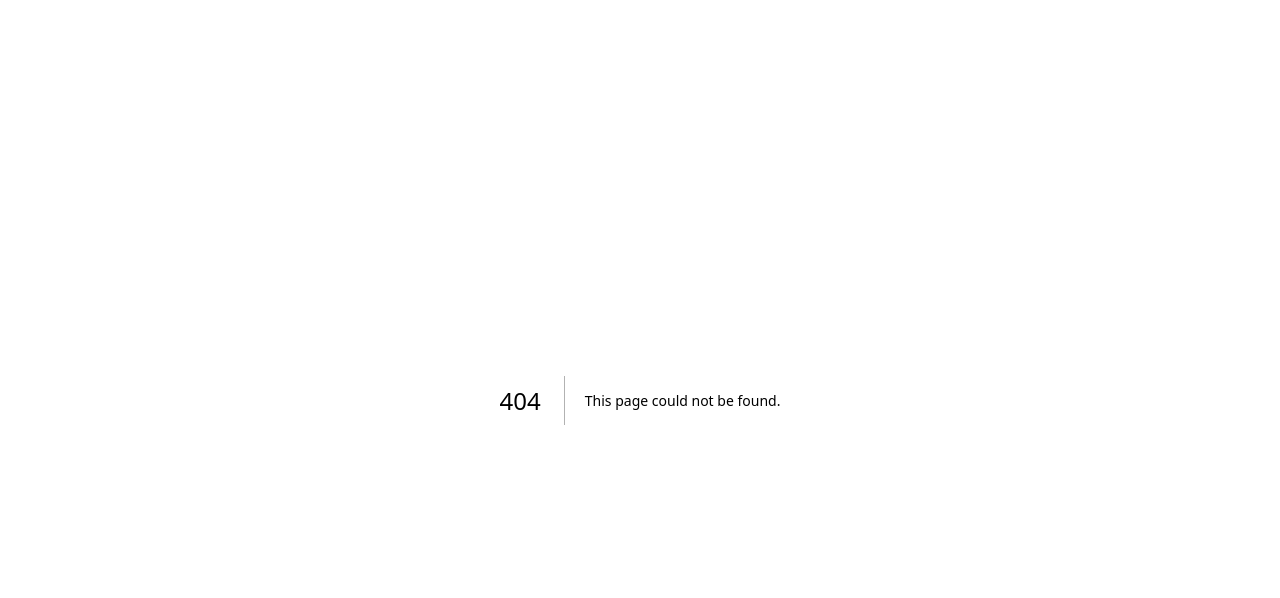
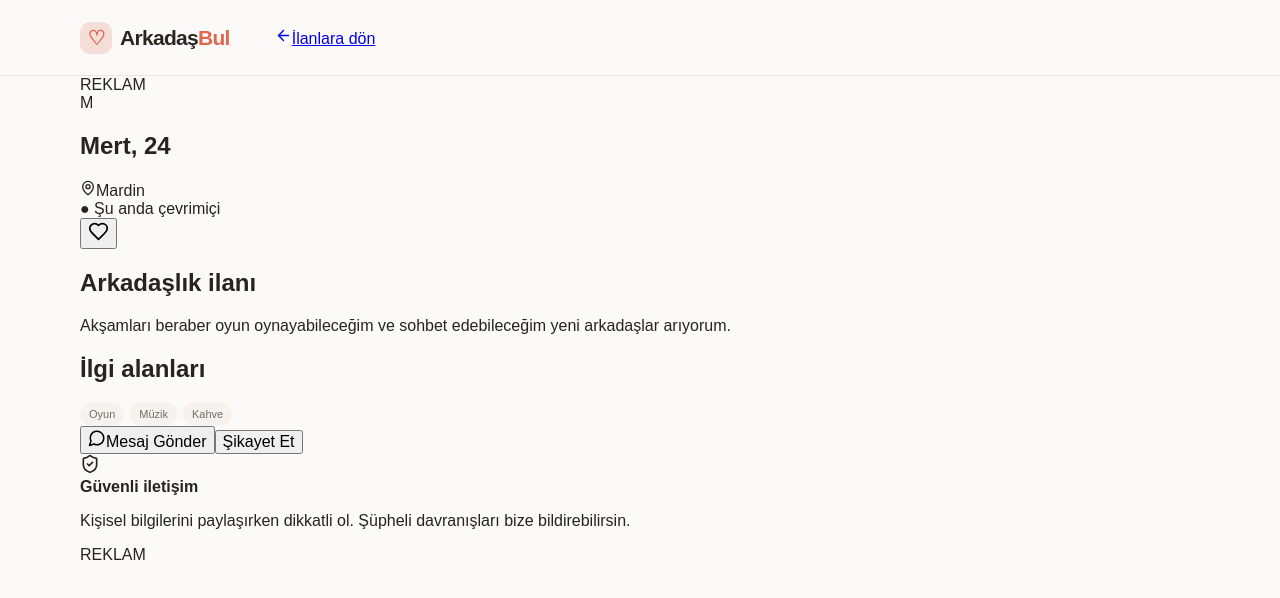
Before and after one commit to bitcoinkazanc/arkadasbul, a Next.js app: page /ilan/1 in a window 1280 px wide. Before the commit this address had no page. Shown: the top 598 px of the page. Built offline with nearby package versions, Linux system fonts and the light colour scheme.

Commit message:
Create app/ilan/[id]/page.js

```diff
--- /dev/null
+++ b/app/ilan/[id]/page.js
@@ -0,0 +1,233 @@
+"use client";
+
+import Link from "next/link";
+import {
+  ArrowLeft,
+  Heart,
+  MapPin,
+  MessageCircle,
+  ShieldCheck
+} from "lucide-react";
+
+const listings = [
+  {
+    id: 1,
+    name: "Mert",
+    age: 24,
+    city: "Mardin",
+    avatar: "M",
+    online: true,
+    tags: ["Oyun", "Müzik", "Kahve"],
+    text: "Akşamları beraber oyun oynayabileceğim ve sohbet edebileceğim yeni arkadaşlar arıyorum."
+  },
+  {
+    id: 2,
+    name: "Elif",
+    age: 22,
+    city: "Diyarbakır",
+    avatar: "E",
+    online: true,
+    tags: ["Sinema", "Kitap", "Gezi"],
+    text: "Hafta sonları yeni yerler keşfetmek ve güzel sohbetler etmek isteyen arkadaşlar arıyorum."
+  },
+  {
+    id: 3,
+    name: "Can",
+    age: 27,
+    city: "Gaziantep",
+    avatar: "C",
+    online: false,
+    tags: ["Spor", "Futbol", "Kahve"],
+    text: "Spor yapmayı ve maç izlemeyi seven kafa dengi insanlarla tanışmak istiyorum."
+  },
+  {
+    id: 4,
+    name: "Zeynep",
+    age: 25,
+    city: "Şanlıurfa",
+    avatar: "Z",
+    online: true,
+    tags: ["Müzik", "Fotoğraf", "Gezi"],
+    text: "Yeni insanlarla tanışıp birlikte fotoğraf çekebileceğim arkadaşlar arıyorum."
+  },
+  {
+    id: 5,
+    name: "Emre",
+    age: 29,
+    city: "Mardin",
+    avatar: "E",
+    online: false,
+    tags: ["Teknoloji", "Oyun", "Film"],
+    text: "Teknoloji ve oyun konuşmayı seven arkadaşlarla tanışmak istiyorum."
+  },
+  {
+    id: 6,
+    name: "Derya",
+    age: 23,
+    city: "Batman",
+    avatar: "D",
+    online: true,
+    tags: ["Dans", "Müzik", "Kahve"],
+    text: "Enerjisi yüksek, birlikte etkinliklere katılabileceğim yeni arkadaşlar arıyorum."
+  },
+  {
+    id: 7,
+    name: "Burak",
+    age: 26,
+    city: "Mardin",
+    avatar: "B",
+    online: true,
+    tags: ["Oyun", "Teknoloji", "Film"],
+    text: "Oyun oynamayı ve teknoloji hakkında konuşmayı seven insanlarla tanışmak istiyorum."
+  },
+  {
+    id: 8,
+    name: "Sena",
+    age: 21,
+    city: "Diyarbakır",
+    avatar: "S",
+    online: false,
+    tags: ["Kahve", "Gezi", "Müzik"],
+    text: "Kahve içip sohbet edebileceğim ve yeni yerler keşfedebileceğim arkadaşlar arıyorum."
+  }
+];
+
+export default function ListingDetail({ params }) {
+  const id = Number(params.id);
+
+  const listing = listings.find((item) => item.id === id);
+
+  if (!listing) {
+    return (
+      <main className="detail-page">
+        <div className="container not-found">
+          <h1>İlan bulunamadı</h1>
+
+          <p>
+            Aradığınız arkadaşlık ilanı mevcut değil veya kaldırılmış
+            olabilir.
+          </p>
+
+          <Link href="/" className="back-button">
+            <ArrowLeft size={17} />
+            İlanlara dön
+          </Link>
+        </div>
+      </main>
+    );
+  }
+
+  return (
+    <main className="detail-page">
+      <header className="header">
+        <div className="container navigation">
+          <Link className="logo" href="/">
+            <span className="logo-icon">♡</span>
+            Arkadaş<span>Bul</span>
+          </Link>
+
+          <Link href="/" className="back-link">
+            <ArrowLeft size={17} />
+            İlanlara dön
+          </Link>
+        </div>
+      </header>
+
+      <section className="container detail-container">
+        <div className="detail-ad">
+          <span>REKLAM</span>
+        </div>
+
+        <div className="detail-card">
+          <div className="detail-top">
+            <div className="detail-avatar-wrapper">
+              <div className="detail-avatar">
+                {listing.avatar}
+              </div>
+
+              {listing.online && (
+                <span className="detail-online" />
+              )}
+            </div>
+
+            <div className="detail-user">
+              <h1>
+                {listing.name}, {listing.age}
+              </h1>
+
+              <div className="detail-location">
+                <MapPin size={16} />
+                {listing.city}
+              </div>
+
+              <span
+                className={
+                  listing.online
+                    ? "detail-online-text"
+                    : "detail-offline-text"
+                }
+              >
+                {listing.online
+                  ? "● Şu anda çevrimiçi"
+                  : "Çevrimdışı"}
+              </span>
+            </div>
+
+            <button
+              className="detail-favorite"
+              aria-label="Favorilere ekle"
+            >
+              <Heart size={21} />
+            </button>
+          </div>
+
+          <div className="detail-content">
+            <div>
+              <h2>Arkadaşlık ilanı</h2>
+
+              <p>{listing.text}</p>
+            </div>
+
+            <div className="detail-interests">
+              <h2>İlgi alanları</h2>
+
+              <div className="tags">
+                {listing.tags.map((tag) => (
+                  <span key={tag}>{tag}</span>
+                ))}
+              </div>
+            </div>
+          </div>
+
+          <div className="detail-actions">
+            <button className="message-button">
+              <MessageCircle size={18} />
+              Mesaj Gönder
+            </button>
+
+            <button className="report-button">
+              Şikayet Et
+            </button>
+          </div>
+
+          <div className="safety-notice">
+            <ShieldCheck size={20} />
+
+            <div>
+              <strong>Güvenli iletişim</strong>
+
+              <p>
+                Kişisel bilgilerini paylaşırken dikkatli ol.
+                Şüpheli davranışları bize bildirebilirsin.
+              </p>
+            </div>
+          </div>
+        </div>
+
+        <div className="detail-ad">
+          <span>REKLAM</span>
+        </div>
+      </section>
+    </main>
+  );
+}
```
